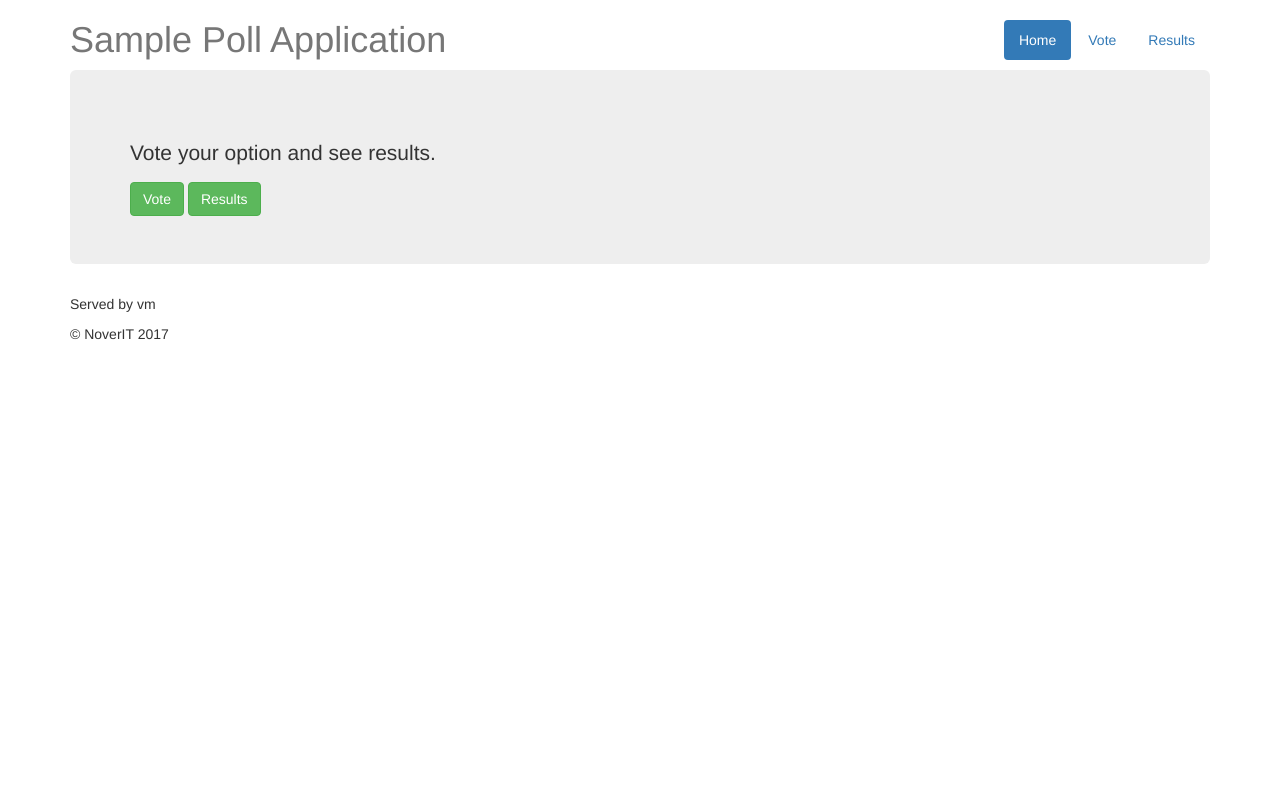
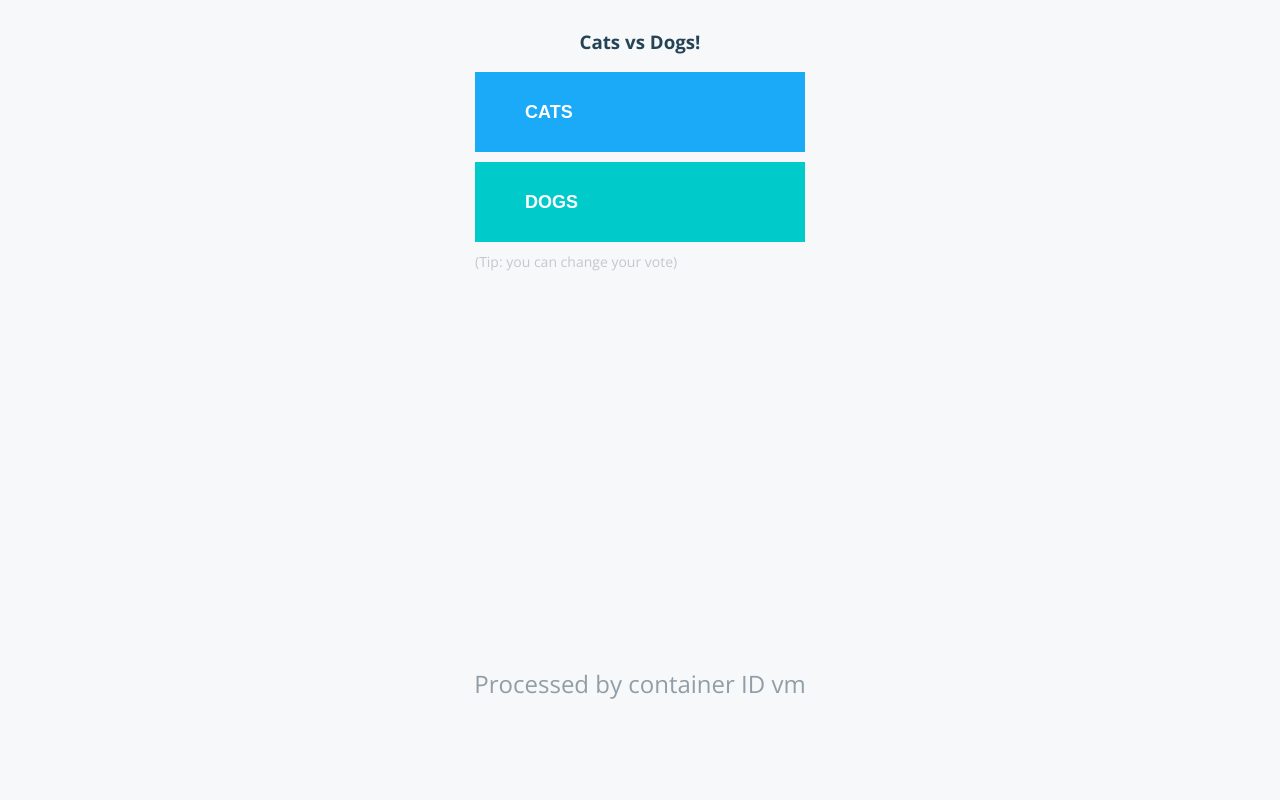
Before and after one commit to hasibulgit/vote-app, a Flask app: page / in a window 1280 px wide. Run offline with Flask 3, Linux system fonts and the light colour scheme; parts of the project's set-up code (start-up, migrations or seed data) failed here and were passed over; some libraries are stand-ins or nearby versions.

Commit message:
code change

```diff
--- a/app.py
+++ b/app.py
@@ -1,130 +1,51 @@
+from flask import Flask, render_template, request, make_response, g
+from redis import Redis
 import os
+import socket
 import random
 import json
-import socket
+import logging
 
-from datetime import datetime
-from flask import Flask, request, make_response, render_template
-from flask_sqlalchemy import SQLAlchemy
+option_a = os.getenv('OPTION_A', "Cats")
+option_b = os.getenv('OPTION_B', "Dogs")
+hostname = socket.gethostname()
 
 app = Flask(__name__)
-basedir = os.path.abspath(os.path.dirname(__file__))
-dbhost  = os.environ.get('DB_HOST', '')
-dbport  = os.environ.get('DB_PORT', '')
-dbname  = os.environ.get('DB_NAME', '')
-dbuser  = os.environ.get('DB_USER', '')
-dbpass  = os.environ.get('DB_PASS', '')
-dbtype  = os.environ.get('DB_TYPE', '')
 
-if dbtype == 'mysql':
-   dburi  = dbtype + '://' + dbuser + ':' + dbpass + '@' + dbhost + ':' + dbport + '/' + dbname
-elif dbtype == 'postgresql':
-   dburi  = dbtype + '://' + dbuser + ':' + dbpass + '@' + dbhost + ':' + dbport + '/' + dbname
-else:
-   dburi = 'sqlite:///' + os.path.join(basedir, 'data/app.db')
+gunicorn_error_logger = logging.getLogger('gunicorn.error')
+app.logger.handlers.extend(gunicorn_error_logger.handlers)
+app.logger.setLevel(logging.INFO)
 
-app.config['SQLALCHEMY_DATABASE_URI'] = dburi
-app.config['SQLALCHEMY_TRACK_MODIFICATIONS'] = False
-app.config['SQLALCHEMY_ECHO'] = False
+def get_redis():
+    if not hasattr(g, 'redis'):
+        g.redis = Redis(host="redis", db=0, socket_timeout=5)
+    return g.redis
 
-db = SQLAlchemy(app)
+@app.route("/", methods=['POST','GET'])
+def hello():
+    voter_id = request.cookies.get('voter_id')
+    if not voter_id:
+        voter_id = hex(random.getrandbits(64))[2:-1]
 
-class Poll(db.Model):
-  id       = db.Column(db.Integer, primary_key=True)
-  name     = db.Column(db.String(30), unique=True)
-  question = db.Column(db.String(90))
-  stamp    = db.Column(db.DateTime)
-  options  = db.relationship('Option', backref='option', lazy='dynamic')
-
-  def __init__(self, name, question, stamp=None):
-      self.name  = name
-      self.question = question
-      if stamp is None:
-         stamp = datetime.utcnow()
-      self.stamp = stamp
-
-class Option(db.Model):
-  id      = db.Column(db.Integer, primary_key=True)
-  text    = db.Column(db.String(30))
-  poll_id = db.Column(db.Integer, db.ForeignKey('poll.id'))
-  poll    = db.relationship('Poll', backref=db.backref('poll', lazy='dynamic'))
-  votes   = db.Column(db.Integer)
-
-  def __init__(self, text, poll, votes):
-      self.text = text
-      self.poll = poll
-      self.votes = votes
-
-@app.route('/')
-
-@app.route('/index.html')
-def index():
-    return render_template('index.html', hostname=hostname, poll=poll)
-
-@app.route('/vote.html', methods=['POST','GET'])
-def vote():
-    has_voted = False
-    vote_stamp = request.cookies.get('vote_stamp')
+    vote = None
 
     if request.method == 'POST':
-        has_voted = True
+        redis = get_redis()
         vote = request.form['vote']
-        if vote_stamp:
-           print "This client has already has voted! His vote stamp is : " + vote_stamp
-        else:
-           print "This client has not voted yet!"
-        voted_option = Option.query.filter_by(poll_id=poll.id,id=vote).first()
-        voted_option.votes += 1
-        db.session.commit()
+        app.logger.info('Received vote for %s', vote)
+        data = json.dumps({'voter_id': voter_id, 'vote': vote})
+        redis.rpush('votes', data)
+
+    resp = make_response(render_template(
+        'index.html',
+        option_a=option_a,
+        option_b=option_b,
+        hostname=hostname,
+        vote=vote,
+    ))
+    resp.set_cookie('voter_id', voter_id)
+    return resp
 
 
-
-
-    # if request.method == 'GET':
-    options = Option.query.filter_by(poll_id=poll.id).all()
-    resp = make_response(render_template('vote.html', hostname=hostname, poll=poll, options=options))
-
-    if has_voted:
-       vote_stamp = hex(random.getrandbits(64))[2:-1]
-       print "Set coookie for voted"
-       resp.set_cookie('vote_stamp', vote_stamp)
-
-    return resp
-
-@app.route('/results.html')
-def results():
-    results = Option.query.filter_by(poll_id=poll.id).all()
-    return render_template('results.html', hostname=hostname, poll=poll, results=results)
-
-if __name__ == '__main__':
-
-    db.create_all()
-    db.session.commit()
-    hostname = socket.gethostname()
-
-    print "Check if a poll already exists into db"
-    # TODO check the latest one filtered by timestamp
-    poll = Poll.query.first()
-
-    if poll:
-       print "Restart the poll"
-       poll.stamp = datetime.utcnow()
-       db.session.commit()
-
-    else:
-       print "Load seed data from file"
-       try:
-           with open(os.path.join(basedir, 'seeds/seed_data.json')) as file:
-               seed_data = json.load(file)
-               print "Start a new poll"
-               poll = Poll(seed_data['poll'], seed_data['question'])
-               db.session.add(poll)
-               for i in seed_data['options']:
-                   option = Option(i, poll, 0)
-                   db.session.add(option)
-               db.session.commit()
-       except:
-          print "Cannot load seed data from file"
-          poll = Poll("", "")
-
-    app.run(host='0.0.0.0', port=5000, debug=False)
+if __name__ == "__main__":
+    app.run(host='0.0.0.0', port=80, debug=True, threaded=True)
--- a/requirements.txt
+++ b/requirements.txt
@@ -1,3 +1,3 @@
-flask
-flask-sqlalchemy
-mysql-python
+Flask
+Redis
+gunicorn
--- a/seeds/seed_data.json
+++ /dev/null
@@ -1,15 +0,0 @@
-{
- "poll": "Champion League Winner",
- "question": "Who will win the Champion League?",
- "options": [ "Juventus",
-              "Milan",
-              "Inter",
-              "Barcelona",
-              "Real Madrid",
-              "Manchester City",
-              "Arsenal",
-              "Bayern Munich",
-              "Borussia Dortmund",
-              "Other team"
-            ]
-}
--- /dev/null
+++ b/static/stylesheets/style.css
@@ -0,0 +1,129 @@
+@import url(//fonts.googleapis.com/css?family=Open+Sans:400,700,600);
+
+*{
+  box-sizing:border-box;
+}
+html,body{
+  margin: 0;
+  padding: 0;
+  background-color: #F7F8F9;
+  height: 100vh;
+  font-family: 'Open Sans';
+}
+
+button{
+  border-radius: 0;
+  width: 100%;
+  height: 50%;
+}
+
+button[type="submit"] {
+  -webkit-appearance:none; -webkit-border-radius:0;
+}
+
+button i{
+  float: right;
+  padding-right: 30px;
+  margin-top: 3px;
+}
+
+button.a{
+  background-color: #1aaaf8;
+}
+
+button.b{
+  background-color: #00cbca;
+}
+
+#tip{
+  text-align: left;
+  color: #c0c9ce;
+  font-size: 14px;
+}
+
+#hostname{
+  position: absolute;
+  bottom: 100px;
+  right: 0;
+  left: 0;
+  color: #8f9ea8;
+  font-size: 24px;
+}
+
+#content-container{
+  z-index: 2;
+  position: relative;
+  margin: 0 auto;
+  display: table;
+  padding: 10px;
+  max-width: 940px;
+  height: 100%;
+}
+#content-container-center{
+  display: table-cell;
+  text-align: center;
+}
+
+#content-container-center h3{
+  color: #254356;
+}
+
+#choice{
+  transition: all 300ms linear;
+  line-height: 1.3em;
+  display: inline;
+  vertical-align: middle;
+  font-size: 3em;
+}
+#choice a{
+  text-decoration:none;
+}
+#choice a:hover, #choice a:focus{
+  outline:0;
+  text-decoration:underline;
+}
+
+#choice button{
+  display: block;
+  height: 80px;
+  width: 330px;
+  border: none;
+  color: white;
+  text-transform: uppercase;
+  font-size:18px;
+  font-weight: 700;
+  margin-top: 10px;
+  margin-bottom: 10px;
+  text-align: left;
+  padding-left: 50px;
+}
+
+#choice button.a:hover{
+  background-color: #1488c6;
+}
+
+#choice button.b:hover{
+  background-color: #00a2a1;
+}
+
+#choice button.a:focus{
+  background-color: #1488c6;
+}
+
+#choice button.b:focus{
+  background-color: #00a2a1;
+}
+
+#background-stats{
+  z-index:1;
+  height:100%;
+  width:100%;
+  position:absolute;
+}
+#background-stats div{
+  transition: width 400ms ease-in-out;
+  display:inline-block;
+  margin-bottom:-4px;
+  width:50%;
+  height:100%;
+}
--- a/templates/index.html
+++ b/templates/index.html
@@ -1,31 +1,49 @@
 <!DOCTYPE html>
-<html lang="en">
-<head>
-    <title>{{ poll.name }}</title>
-    <link href="https://maxcdn.bootstrapcdn.com/bootstrap/3.3.7/css/bootstrap.min.css" rel="stylesheet">
-</head>
-<body>
-    <div class="container">
-        <div class="header">
-            <nav>
-                <ul class="nav nav-pills pull-right">
-                    <li role="presentation" class="active"><a href="index.html">Home</a></li>
-                    <li role="presentation"><a href="vote.html">Vote</a></li>
-                    <li role="presentation"><a href="results.html">Results</a></li>
-                </ul>
-            </nav>
-            <h1 class="text-muted">Sample Poll Application</h1>
+<html>
+  <head>
+    <meta charset="utf-8">
+    <title>{{option_a}} vs {{option_b}}!</title>
+    <base href="/index.html">
+    <meta name = "viewport" content = "width=device-width, initial-scale = 1.0">
+    <meta name="keywords" content="docker-compose, docker, stack">
+    <meta name="author" content="Tutum dev team">
+    <link rel='stylesheet' href="{{ url_for('static',filename='stylesheets/style.css') }}" />
+    <link rel="stylesheet" href="https://maxcdn.bootstrapcdn.com/font-awesome/4.4.0/css/font-awesome.min.css">
+  </head>
+  <body>
+    <div id="content-container">
+      <div id="content-container-center">
+        <h3>{{option_a}} vs {{option_b}}!</h3>
+        <form id="choice" name='form' method="POST" action="/">
+          <button id="a" type="submit" name="vote" class="a" value="a">{{option_a}}</button>
+          <button id="b" type="submit" name="vote" class="b" value="b">{{option_b}}</button>
+        </form>
+        <div id="tip">
+          (Tip: you can change your vote)
         </div>
-        <div class="jumbotron">
-            <h2>{{ poll.question }}</h2>
-            <p class="lead">Vote your option and see results.</p>
-            <a class="btn btn-success" href="vote.html" role="button">Vote</a>
-            <a class="btn btn-success" href="results.html" role="button">Results</a>
+        <div id="hostname">
+          Processed by container ID {{hostname}}
         </div>
-        <footer class="footer">
-            <p> Served by {{hostname}}</p>
-            <p> &copy; NoverIT 2017</p>
-        </footer>
+      </div>
     </div>
-</body>
+    <script src="http://code.jquery.com/jquery-latest.min.js" type="text/javascript"></script>
+    <script src="//cdnjs.cloudflare.com/ajax/libs/jquery-cookie/1.4.1/jquery.cookie.js"></script>
+
+    {% if vote %}
+    <script>
+      var vote = "{{vote}}";
+
+      if(vote == "a"){
+        $(".a").prop('disabled', true);
+        $(".a").html('{{option_a}} <i class="fa fa-check-circle"></i>');
+        $(".b").css('opacity','0.5');
+      }
+      if(vote == "b"){
+        $(".b").prop('disabled', true);
+        $(".b").html('{{option_b}} <i class="fa fa-check-circle"></i>');
+        $(".a").css('opacity','0.5');
+      }
+    </script>
+    {% endif %}
+  </body>
 </html>
```
Also changed, not shown: templates/results.html (deleted, +0 -55 lines), templates/vote.html (deleted, +0 -47 lines), README.md (deleted), 5 other files.
